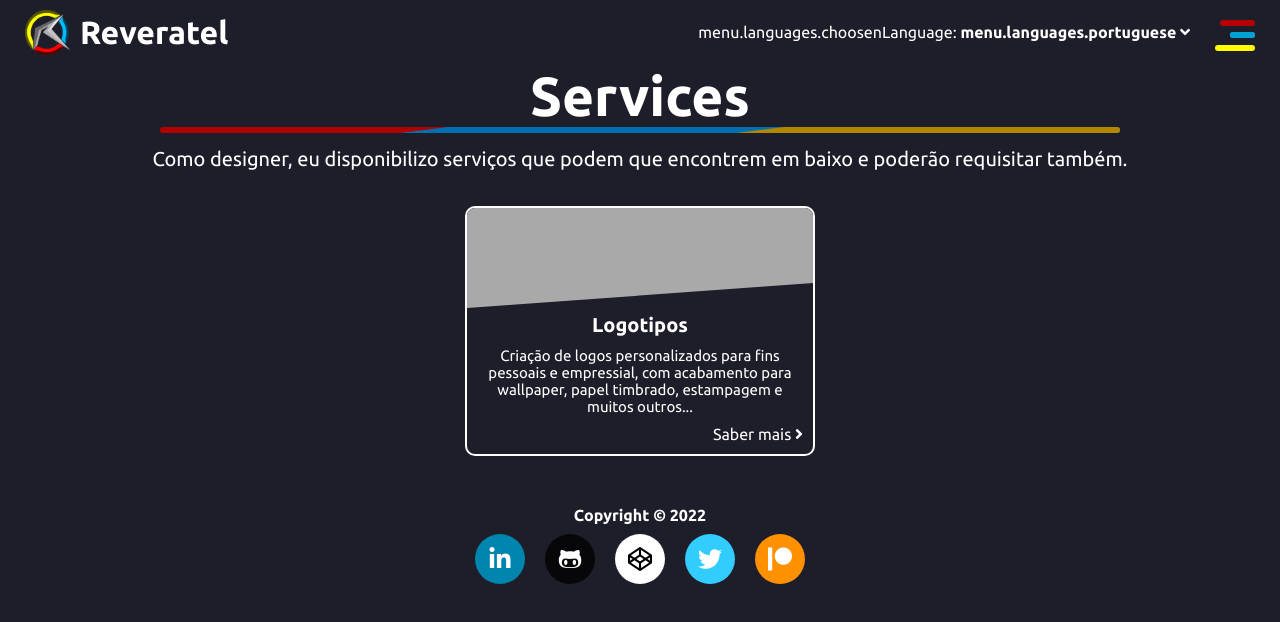
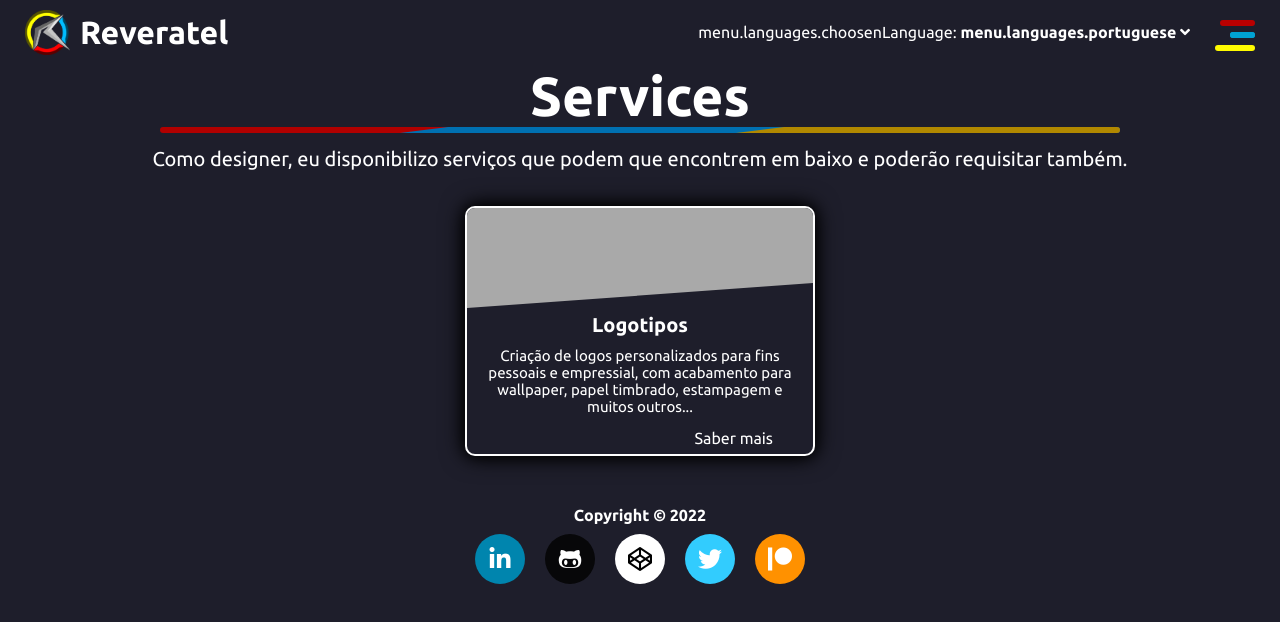
Before and after one commit to diogodesignergil/ePortfolio, a React (Create React App) app in the folder Client/: page /services in a window 1280 px wide. Shown: the top 622 px of the page. Built offline with nearby package versions, Linux system fonts and the light colour scheme; what i18next-xhr-backend would draw is missing.

Commit message:
Services Card Update

```diff
--- a/Client/src/components/layout/header/header.css
+++ b/Client/src/components/layout/header/header.css
@@ -21,7 +21,6 @@
   width: auto;
   height: 100%;
   text-decoration: none;
-	color: rgb(44, 44, 44);
   align-items: center;
   justify-content: center;
   margin: auto 25px;
@@ -32,7 +31,6 @@
 }
 .logo h1 {
   line-height: 0;
-	color: white;
 }
 @media (max-width: 750px) {
   .logo h1 {
--- a/Client/src/page/Services.js
+++ b/Client/src/page/Services.js
@@ -24,9 +24,8 @@ function Services() {
             </p>
           </div>
           <div className="card-footer">
-            <label>
-              Saber mais <i className="fas fa-angle-right" />
-            </label>
+            <label>Saber mais </label>
+            <i className="far fa-angle-right" />
           </div>
         </div>
       </div>
--- a/Client/src/page/services.css
+++ b/Client/src/page/services.css
@@ -42,6 +42,7 @@
   border: 2px solid white;
   border-radius: 10px;
   overflow: hidden;
+  box-shadow: 0 0 25px black, 0 0 15px black;
 }
 
 .services-container .services-card .card-header {
@@ -49,6 +50,7 @@
   height: 100px;
   /* border: 1px solid darkgrey; */
   background-color: darkgrey;
+  -webkit-clip-path: polygon(0 0, 100% 0, 100% 75%, 0% 100%);
   clip-path: polygon(0 0, 100% 0, 100% 75%, 0% 100%);
 }
 
@@ -68,4 +70,17 @@
   float: right;
   margin: 10px;
   margin-top: 0;
+  height: auto;
+  height: 25px;
+  display: flex;
+  width: auto;
+  text-decoration: none;
+  align-items: center;
+  justify-content: center;
 }
+.services-container .services-card .card-footer label {
+  margin-right: 5px;
+}
+.services-container .services-card .card-footer i {
+  font-size: 25px;
+}
```
Lines whose indentation alone changed are shown as unchanged.
